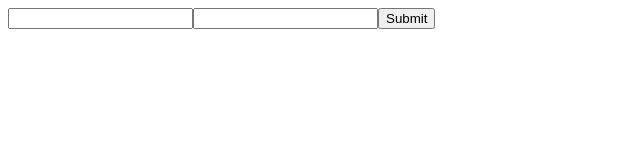
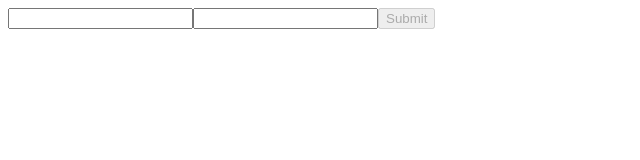
Before and after one commit to miletich/hooks-form, a React (Create React App) app: page / in a window 1280 px wide. Shown: the top 160 px of the page, without its empty margins (0-640 px from the left). Built offline with nearby package versions, Linux system fonts and the light colour scheme.

Commit message:
Prevent invlaid form submission

```diff
--- a/src/App.tsx
+++ b/src/App.tsx
@@ -21,9 +21,15 @@ const validatePassword = composeValidators(
 
 const App: React.FC = () => (
   <Form>
-    <Field name="email" type="email" validate={validateEmail} />
-    <Field type="password" name="password" validate={validatePassword} />
-    <button type="submit">Submit</button>
+    {isSubmittable => (
+      <>
+        <Field name="email" type="email" validate={validateEmail} />
+        <Field type="password" name="password" validate={validatePassword} />
+        <button type="submit" disabled={!isSubmittable}>
+          Submit
+        </button>
+      </>
+    )}
   </Form>
 );
 
--- a/src/Form.tsx
+++ b/src/Form.tsx
@@ -3,16 +3,24 @@ import React, { useState } from "react";
 import { FormValues, FormErrors } from "./types";
 import { FormContextProvider } from "./FormContext";
 
-const Form: React.FC = ({ children }) => {
+type Props = {
+  children: (isSubmittable: boolean) => React.ReactNode;
+};
+
+const Form: React.FC<Props> = ({ children }) => {
   const [formValues, setFormValues] = useState<FormValues>({});
   const [formErrors, setFormErrors] = useState<FormErrors>({});
+
+  const isFormValid = !Object.values(formErrors).flat().length;
+  const isFormPristine = Object.values(formValues).flat().length === 0;
+  const isSubmittable = isFormValid && !isFormPristine;
 
   return (
     <form>
       <FormContextProvider
         value={{ formValues, setFormValues, formErrors, setFormErrors }}
       >
-        {children}
+        {children && children(isSubmittable)}
       </FormContextProvider>
     </form>
   );
```
